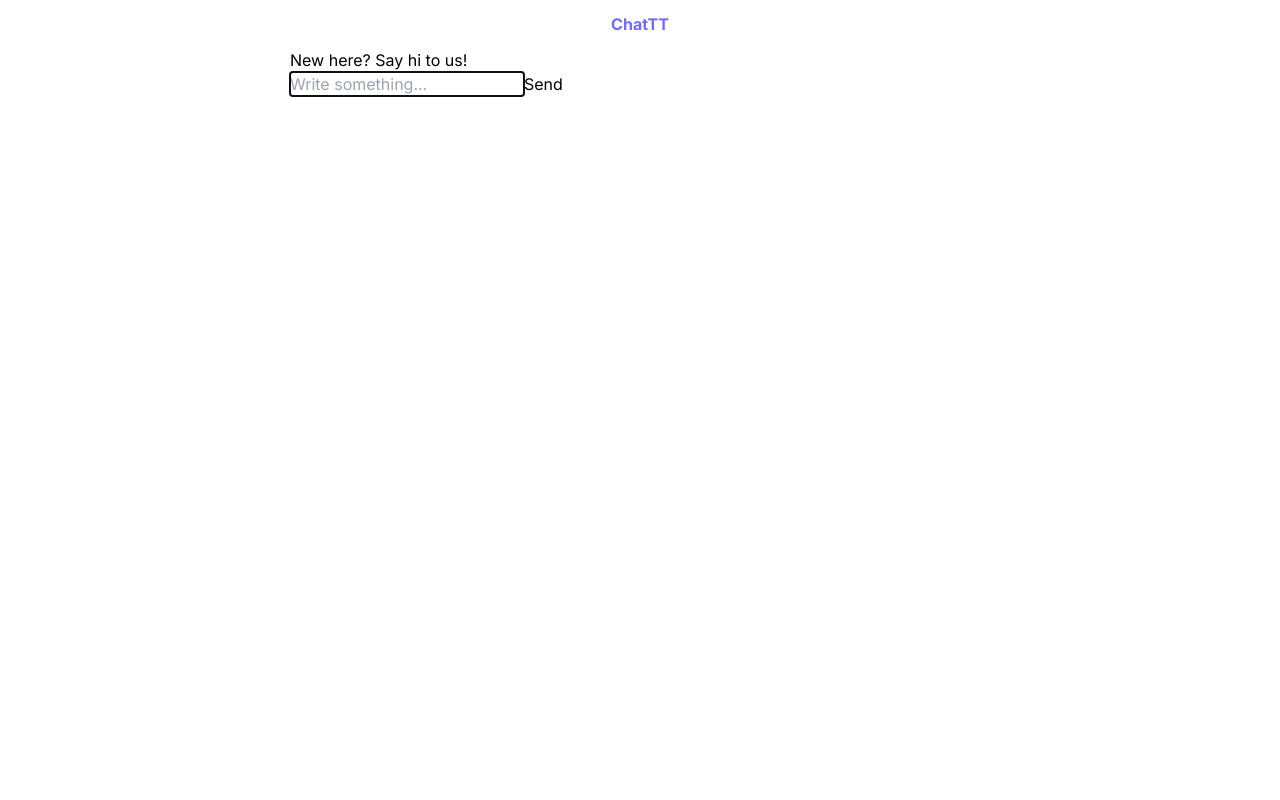
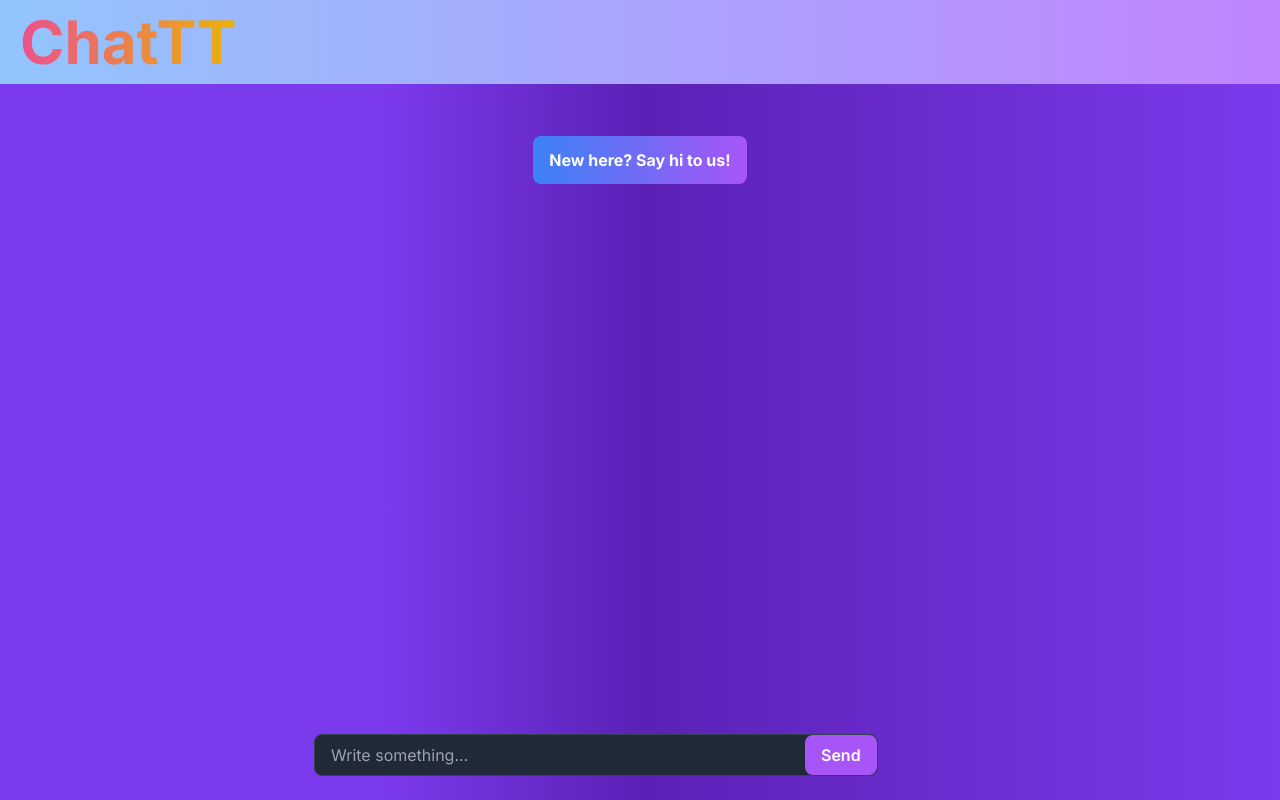
Before and after one commit to JoaoDobrowolski/chatbot, a Next.js app: page / in a window 1280 px wide. Built offline with nearby package versions, Linux system fonts and the light colour scheme.

Commit message:
feat: css improved

```diff
--- a/src/app/globals.css
+++ /dev/null
@@ -1,27 +0,0 @@
-@tailwind base;
-@tailwind components;
-@tailwind utilities;
-
-:root {
-  --foreground-rgb: 0, 0, 0;
-  --background-start-rgb: 214, 219, 220;
-  --background-end-rgb: 255, 255, 255;
-}
-
-@media (prefers-color-scheme: dark) {
-  :root {
-    --foreground-rgb: 255, 255, 255;
-    --background-start-rgb: 0, 0, 0;
-    --background-end-rgb: 0, 0, 0;
-  }
-}
-
-/* body {
-  color: rgb(var(--foreground-rgb));
-  background: linear-gradient(
-      to bottom,
-      transparent,
-      rgb(var(--background-end-rgb))
-    )
-    rgb(var(--background-start-rgb));
-} */
--- a/src/app/helpers/interpreter.js
+++ b/src/app/helpers/interpreter.js
@@ -2,7 +2,7 @@ export default function interpreter(term) {
   if (term) {
     const termLC = term.toLowerCase();
     if (termLC.startsWith('hello') || termLC.startsWith('hi')) {
-      return 'Hello! To continue this conversation, please Sign In';
+      return 'Hello! Ask me anything...';
     }
     if (termLC.match('help')) {
       return 'Of course! I\'m here to help! If you want to know more about loans, type "loan"';
--- a/src/app/layout.js
+++ b/src/app/layout.js
@@ -1,12 +1,12 @@
 import React from 'react';
-import './globals.css';
+import '../styles/globals.css';
 import { Inter } from 'next/font/google';
 import PropTypes from 'prop-types';
 
 const inter = Inter({ subsets: ['latin'] });
 
 export const metadata = {
-  title: 'Create Next App',
+  title: 'ChatTT',
   description: 'Generated by create next app',
 };
 
--- a/src/app/page.js
+++ b/src/app/page.js
@@ -1,6 +1,6 @@
 'use client';
 import React from 'react';
-import styles from './page.module.css';
+// import styles from './page.module.css';
 import ChatContainer from '@/components/ChatContainer';
 import Header from '@/components/Header';
 import ChatBotProvider from '@/context/ChatBotProvider';
@@ -10,7 +10,7 @@ export default function Home() {
     <div>
       <ChatBotProvider>
         <Header />
-        <ChatContainer className={styles.main} />
+        <ChatContainer />
       </ChatBotProvider>
     </div>
   );
--- a/src/components/ChatContainer.js
+++ b/src/components/ChatContainer.js
@@ -1,6 +1,6 @@
 'use client'; // turn the server component into a client component
 import interpreter from '@/app/helpers/interpreter';
-import React, { useContext, useEffect, useState } from 'react';
+import React, { useContext, useEffect, useRef, useState } from 'react';
 import Login from './Login';
 import ChatBotContext from '@/context/ChatBotContext';
 
@@ -14,7 +14,7 @@ export default function ChatContainer() {
   const [showLink, setShowLink] = useState(false);
   const [wichLink, setWichLink] = useState(false);
   const [geStarted, setGetStarted] = useState(true);
-  const [showLogin, setShowLogin] = useState(false);
+  // const [showLogin, setShowLogin] = useState(false);
   // const [isLoading, setIsLoading] = useState(false);
 
   useEffect(() => {
@@ -32,9 +32,6 @@ export default function ChatContainer() {
       if (message.startsWith('Please')) {
         setShowOpt(true);
       }
-      if (message.startsWith('Hello')) {
-        setShowLogin(true);
-      }
     }
 
     if (typeof message === 'object') {
@@ -45,6 +42,7 @@ export default function ChatContainer() {
       setShowLink(true);
       setWichLink(message.reference);
     }
+    scrollToBottom();
   };
 
   const handleSubmit = (event) => {
@@ -73,43 +71,73 @@ export default function ChatContainer() {
   };
 
   // reference: https://pt.stackoverflow.com/questions/272228/react-como-modificar-um-estado-do-componente-pai-a-partir-do-filho
-  const onChildChanged = (bool) => {
-    setShowLogin(bool);
+  const onChildChanged = () => {
     developAnswer('bot', `Welcome ${formData.username}!`);
   };
 
+  const chatContainerRef = useRef(null);
+
+  const scrollToBottom = () => {
+    if (chatContainerRef.current) {
+      chatContainerRef.current.scrollTop = chatContainerRef.current.scrollHeight;
+    }
+  };
+
   return (
+    <div className="bg-gradient-to-r from-violet-600 from-30% via-violet-800 via-50% to-violet-600 to 70%">
       <div className="container mx-auto max-w-[700px]">
-      <h1 className="bg-gradient-to-r from-blue-500 to-purple-500 text-transparent bg-clip-text text-center py-3 font-bold text-6x1">ChatTT</h1>
+        <div className="flex flex-col h-screen overflow-y-auto" ref={chatContainerRef}>
+          <div className="flex-grow p-6">
+            <div className="flex flex-col space-y-4 mt-28">
               {geStarted && (
-        <div>
-          <p>New here? Say hi to us!</p>
+                <div className="flex justify-center">
+                  <p className="bg-gradient-to-r from-blue-500 to-purple-500 py-3 font-bold rounded-lg p-4 text-white max-w-sm flex justify-center">New here? Say hi to us!</p>
                 </div>
               )}
               {
                 chatLog.map((msg, i) => (
-          <div key={i}>
-            <p>{msg.message}</p>
+                  <div
+                    key={i}
+                    className={`flex ${msg.type === 'user' ? 'justify-end' : 'justify-start'}`}
+                  >
+                    <div
+                      className={`${msg.type === 'user' ? 'bg-purple-500' : 'bg-gray-800'} rounded-lg p-4 text-white max-w-sm`}
+                    >
+                      {msg.message}
+                    </div>
                   </div>
                 ))
               }
+
+
+            </div>
+          </div>
+
+          <div className="mb-28 p-6 flex justify-center">
+            <div className="flex flex-col space-y-4">
               {showOpt && (
-        <div>
-          <p onClick={(e) => handleOptions(e)}>Do you want to apply for a loan?</p >
-          <p onClick={(e) => handleOptions(e)}>Loan conditions</p>
-          <p onClick={(e) => handleOptions(e)}>Help</p>
+                <div className="bg-gradient-to-r from-blue-500 to-purple-500 py-3 font-bold rounded-lg p-4 text-white max-w-sm flex justify-center flex-col">
+                  <p className="cursor-pointer" onClick={(e) => handleOptions(e)}>Do you want to apply for a loan?</p >
+                  <p className="cursor-pointer" onClick={(e) => handleOptions(e)}>Loan conditions</p>
+                  <p className="cursor-pointer" onClick={(e) => handleOptions(e)}>Help</p>
                 </div>
               )}
               {showLink && (
-        <a href={wichLink} target="_blank" rel="noreferrer">Reference</a>
+                <a className="bg-gradient-to-r from-blue-500 to-purple-500 py-3 font-bold rounded-lg p-4 text-white max-w-sm flex justify-center"
+                  href={wichLink} target="_blank" rel="noreferrer">Reference</a>
               )}
-      {showLogin && !logged && (
-        <div>
-          <Login callbackParent={(bool) => onChildChanged(bool)} />
+              {chatLog.length !== 0 && !logged && (
+                <div className="bg-gradient-to-r from-blue-500 to-purple-500 font-bold rounded-lg p-4 max-w-sm flex justify-center flex-col">
+                  <p className="p-3">Sign in to continue this conversation</p>
+                  <Login callbackParent={() => onChildChanged()} />
                 </div>
               )}
-      <form onSubmit={handleSubmit}>
+            </div>
+          </div>
+          <form onSubmit={handleSubmit} className="fixed bottom-0 p-6">
+            <div className="flex rounded-lg border border-gray-700 bg-gray-800">
               <input
+                className="px-4 pr-60 py-2 w-auto bg-transparent text-white focus:outline-none"
                 id="input"
                 type="text"
                 placeholder="Write something..."
@@ -117,12 +145,20 @@ export default function ChatContainer() {
                 autoFocus="true"
                 value={inputValue}
                 onChange={(e) => setInputValue(e.target.value)}
-          disabled={showLogin}
+                disabled={chatLog.length !== 0 && !logged}
               />
-        <button type="submit" >
+              <button
+                className="bg-purple-500 rounded-lg px-4 py-2 text-white font-semibold focus:outline-none hover:bg-purple-600 transition-colors duration-300"
+                type="submit"
+                disabled={inputValue === ''}
+              >
                 Send
               </button>
+            </div>
           </form>
         </div>
+      </div>
+    </div>
+
   );
 }
--- a/src/components/Header.js
+++ b/src/components/Header.js
@@ -5,6 +5,11 @@ export default function Header() {
   const { formData, logged } = useContext(ChatBotContext);
 
   return (
-    <p>{logged && formData.username}</p>
+    <div className="fixed w-screen">
+      <div className="h-26 flex items-center justify-between bg-gradient-to-r from-blue-300 to-purple-400 font-bold">
+        <h1 className="pl-5 left-0 bg-gradient-to-r from-blue-600 to-violet-700 text-transparent bg-clip-text text-center py-3 font-bold text-6xl hover:from-pink-500 hover:to-yellow-500">ChatTT</h1>
+        <p className="pr-5 bg-gradient-to-r from-blue-600 to-violet-700 text-transparent bg-clip-text text-center py-3 font-bold text-4xl hover:from-pink-500 hover:to-yellow-500">{logged && formData.username}</p>
+      </div>
+    </div>
   );
 }
--- a/src/app/page.module.css
+++ b/src/styles/globals.css
@@ -1,112 +1,41 @@
-.main {
-  display: flex;
-  flex-direction: column;
-  justify-content: space-between;
-  align-items: center;
-  padding: 4rem;
-  min-height: 100vh;
+@tailwind base;
+@tailwind components;
+@tailwind utilities;
+
+:root {
+  --foreground-rgb: 0, 0, 0;
+  --background-start-rgb: 214, 219, 220;
+  --background-end-rgb: 255, 255, 255;
 }
 
-.description {
-  display: inherit;
-  justify-content: inherit;
-  align-items: inherit;
-  font-size: 0.85rem;
-  max-width: var(--max-width);
-  width: 100%;
-  z-index: 2;
-  font-family: var(--font-mono);
+@media (prefers-color-scheme: dark) {
+  :root {
+    --foreground-rgb: 255, 255, 255;
+    --background-start-rgb: 0, 0, 0;
+    --background-end-rgb: 0, 0, 0;
+  }
 }
 
-.description a {
-  display: flex;
-  justify-content: center;
-  align-items: center;
-  gap: 0.5rem;
+/* width */
+::-webkit-scrollbar {
+  width: 10px;
 }
 
-.description p {
-  position: relative;
-  margin: 0;
-  padding: 1rem;
-  background-color: rgba(var(--callout-rgb), 0.5);
-  border: 1px solid rgba(var(--callout-border-rgb), 0.3);
-  border-radius: var(--border-radius);
+/* Track */
+::-webkit-scrollbar-track {
+  background: #f1f1f1;
 }
 
-.code {
-  font-weight: 700;
-  font-family: var(--font-mono);
+/* Handle */
+::-webkit-scrollbar-thumb {
+  background: #888;
 }
 
-.grid {
-  display: grid;
-  grid-template-columns: repeat(4, minmax(25%, auto));
-  width: var(--max-width);
-  max-width: 100%;
+/* Handle on hover */
+::-webkit-scrollbar-thumb:hover {
+  background: #555;
 }
 
-.card {
-  padding: 1rem 1.2rem;
-  border-radius: var(--border-radius);
-  background: rgba(var(--card-rgb), 0);
-  border: 1px solid rgba(var(--card-border-rgb), 0);
-  transition: background 200ms, border 200ms;
-}
-
-.card span {
-  display: inline-block;
-  transition: transform 200ms;
-}
-
-.card h2 {
-  font-weight: 600;
-  margin-bottom: 0.7rem;
-}
-
-.card p {
-  margin: 0;
-  opacity: 0.6;
-  font-size: 0.9rem;
-  line-height: 1.5;
-  max-width: 30ch;
-}
-
-.center {
-  display: flex;
-  justify-content: center;
-  align-items: center;
-  position: relative;
-  padding: 4rem 0;
-}
-
-.center::before {
-  background: var(--secondary-glow);
-  border-radius: 50%;
-  width: 480px;
-  height: 360px;
-  margin-left: -400px;
-}
-
-.center::after {
-  background: var(--primary-glow);
-  width: 240px;
-  height: 180px;
-  z-index: -1;
-}
-
-.center::before,
-.center::after {
-  content: '';
-  left: 50%;
-  position: absolute;
-  filter: blur(45px);
-  transform: translateZ(0);
-}
-
-.logo {
-  position: relative;
-}
 /* Enable hover only on non-touch devices */
 @media (hover: hover) and (pointer: fine) {
   .card:hover {
```
Also changed, not shown: src/components/Login.js (+8 -7 lines). Lines whose indentation alone changed are shown as unchanged.
